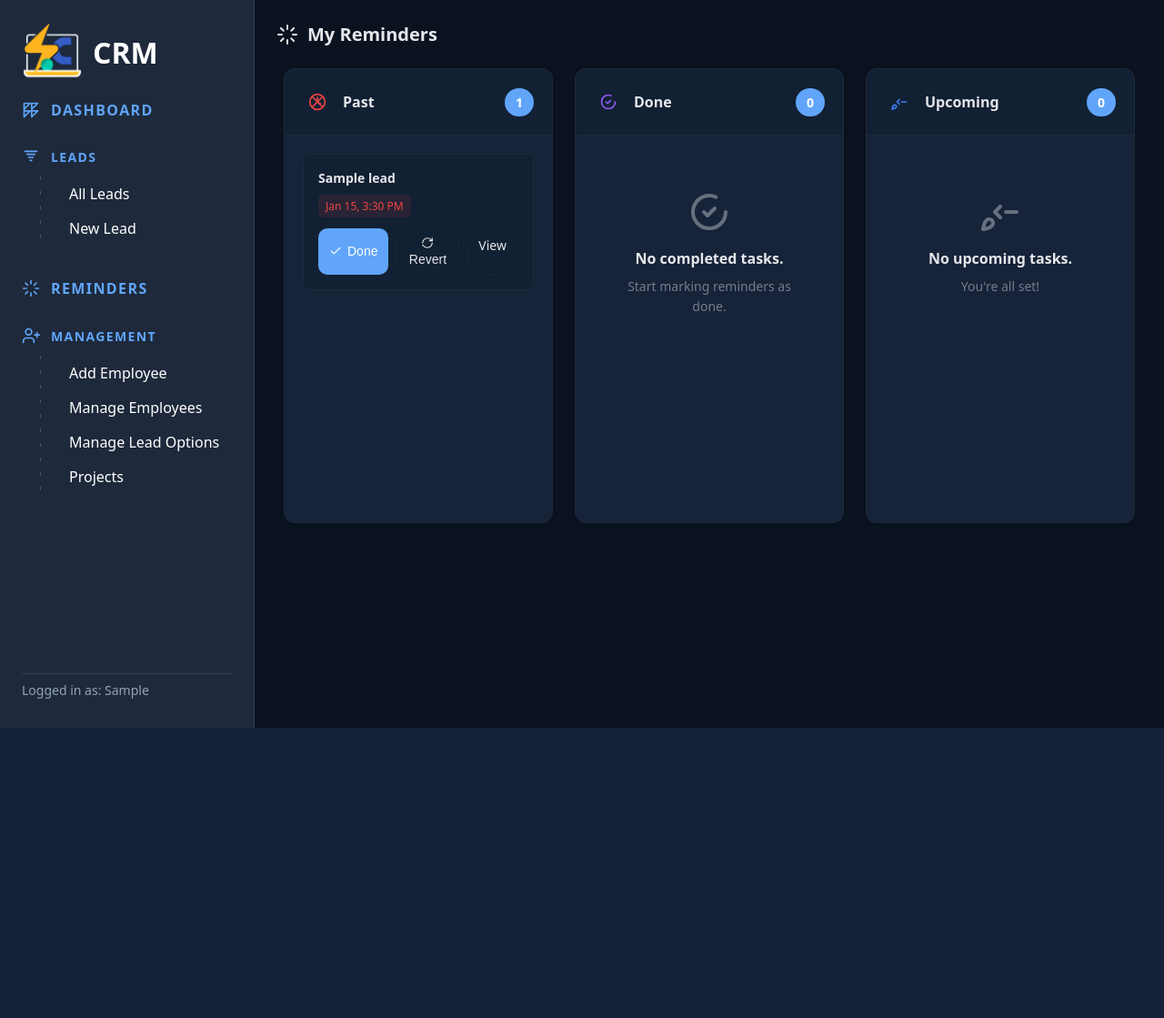
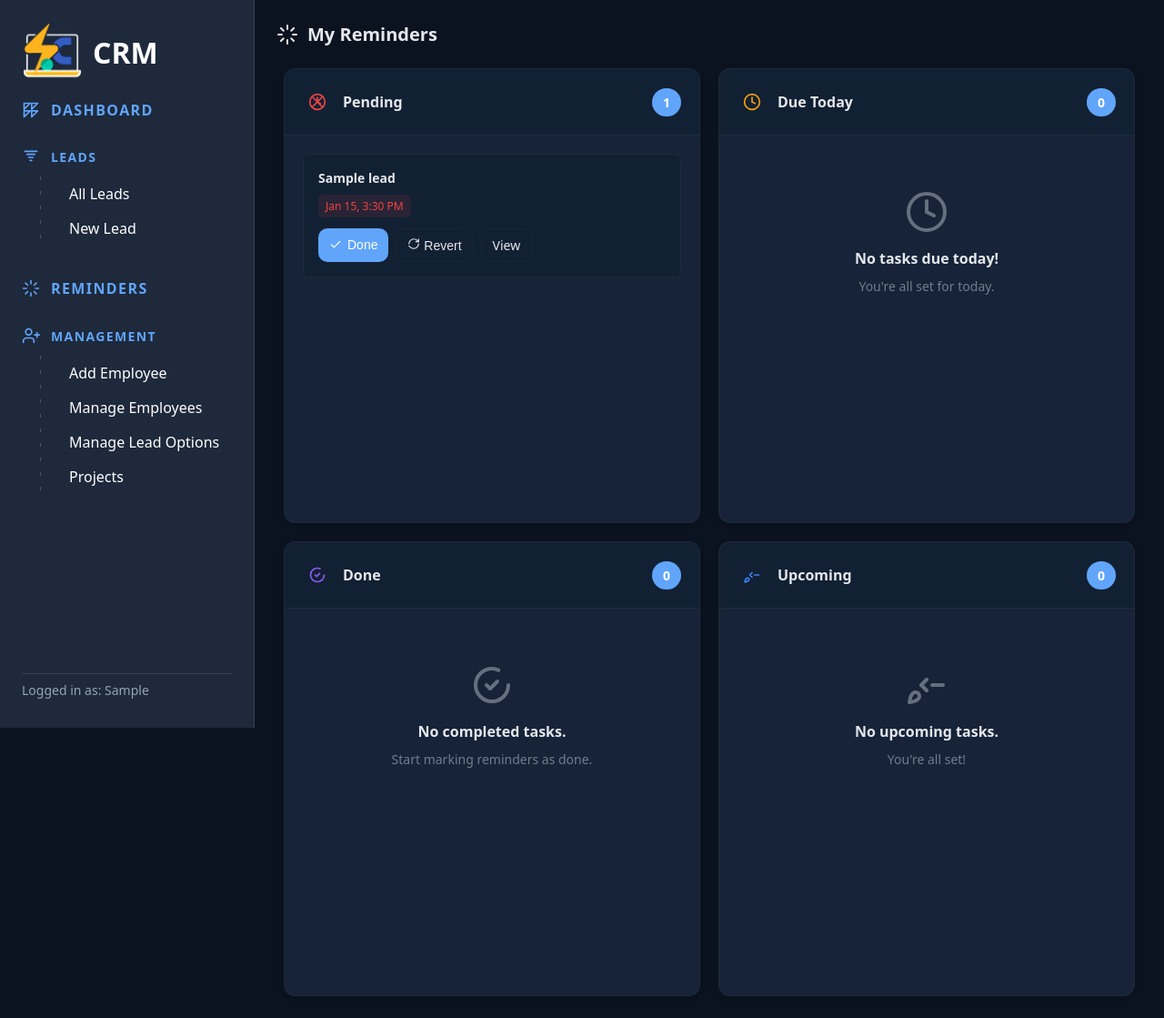
Before and after one commit to afzalhussainj/CRM_Leads, a Django app: page /reminders/ in a window 1280 px wide. Shown: the whole page at 91% size. Before the commit the page ends 800 px from the top, so only its background shows below. Run offline with Django 3.2, Linux system fonts and the light colour scheme; a user stored in the database is signed in; tables that the repository leaves empty hold one stand-in row (values such as "Sample post"); parts of the project's set-up code (start-up, migrations or seed data) failed here and were passed over.

Commit message:
reminders enhancemenet

```diff
--- a/CRM/leads/ui_views.py
+++ b/CRM/leads/ui_views.py
@@ -415,7 +415,11 @@ class RemindersView(LoginRequiredMixin, View):
         return super().dispatch(request, *args, **kwargs)
 
     def get(self, request):
+        from datetime import datetime, timedelta
         now = timezone.now()
+        today_start = now.replace(hour=0, minute=0, second=0, microsecond=0)
+        today_end = now.replace(hour=23, minute=59, second=59, microsecond=999999)
+        tomorrow_start = today_start + timedelta(days=1)
 
         if int(request.user.profile.role) == UserRole.EMPLOYEE.value:
             # Get leads assigned to this employee
@@ -424,33 +428,35 @@ class RemindersView(LoginRequiredMixin, View):
             # Get leads assigned to the manager
             assigned_leads = Lead.objects.filter(assigned_to=request.user.profile)
 
-        # Past reminders: passed date, still pending
-        past_reminders = assigned_leads.filter(
-            follow_up_at__lt=now,
+        # Pending reminders: yesterday and before, still pending
+        pending_reminders = assigned_leads.filter(
+            follow_up_at__lt=today_start,
             follow_up_status='pending'
         ).order_by('follow_up_at')
 
-        # Done reminders: status is done (only show if manager updated them)
-        if int(request.user.profile.role) == UserRole.EMPLOYEE.value:
-            done_reminders = assigned_leads.filter(
-                follow_up_status='done'
-            ).order_by('-follow_up_at')
-        else:  # MANAGER
-            # For managers, show done reminders that they marked as done
-            done_reminders = assigned_leads.filter(
-                follow_up_status='done'
-            ).order_by('-follow_up_at')
-
-        # Upcoming reminders: future date, still pending
-        upcoming_reminders = assigned_leads.filter(
-            follow_up_at__gt=now,
+        # Due today reminders: today's date, still pending
+        due_today_reminders = assigned_leads.filter(
+            follow_up_at__gte=today_start,
+            follow_up_at__lte=today_end,
             follow_up_status='pending'
         ).order_by('follow_up_at')
 
+        # Upcoming reminders: tomorrow and after, still pending
+        upcoming_reminders = assigned_leads.filter(
+            follow_up_at__gte=tomorrow_start,
+            follow_up_status='pending'
+        ).order_by('follow_up_at')
+
+        # Done reminders: status is done
+        done_reminders = assigned_leads.filter(
+            follow_up_status='done'
+        ).order_by('-follow_up_at')
+
         context = {
-            'past_reminders': past_reminders,
+            'pending_reminders': pending_reminders,
+            'due_today_reminders': due_today_reminders,
+            'upcoming_reminders': upcoming_reminders,
             'done_reminders': done_reminders,
-            'upcoming_reminders': upcoming_reminders,
             'user_role': request.user.profile,
             'UserRole': UserRole,
         }
--- a/CRM/templates/ui/reminders.html
+++ b/CRM/templates/ui/reminders.html
@@ -12,9 +12,9 @@
 </div>
 
 <div class="reminders-board">
-  <!-- Past Reminders -->
+  <!-- Pending Reminders -->
   <div class="reminder-column">
-    <div class="column-header past">
+    <div class="column-header pending">
       <div class="header-content">
         <div class="header-icon">
           <svg width="20" height="20" viewBox="0 0 24 24" fill="none" xmlns="http://www.w3.org/2000/svg">
@@ -23,13 +23,13 @@
             <path d="M18 6L6 18M6 6l12 12" stroke="currentColor" stroke-width="2" stroke-linecap="round"/>
           </svg>
         </div>
-        <h3>Past</h3>
+        <h3>Pending</h3>
       </div>
-      <span class="count">{{ past_reminders.count }}</span>
+      <span class="count">{{ pending_reminders.count }}</span>
     </div>
     <div class="column-content">
-      {% for lead in past_reminders %}
-      <div class="reminder-card past">
+      {% for lead in pending_reminders %}
+      <div class="reminder-card pending">
         <div class="card-header">
           <h4>{{ lead.title }}</h4>
           <span class="date overdue">{{ lead.follow_up_at|date:"M d, g:i A" }}</span>
@@ -62,7 +62,63 @@
           </svg>
         </div>
         <p>All caught up!</p>
-        <span>No past reminders.</span>
+        <span>No pending reminders.</span>
+      </div>
+      {% endfor %}
+    </div>
+  </div>
+
+  <!-- Due Today Reminders -->
+  <div class="reminder-column">
+    <div class="column-header due-today">
+      <div class="header-content">
+        <div class="header-icon">
+          <svg width="20" height="20" viewBox="0 0 24 24" fill="none" xmlns="http://www.w3.org/2000/svg">
+            <circle cx="12" cy="12" r="10" stroke="currentColor" stroke-width="2"/>
+            <path d="M12 6v6l4 2" stroke="currentColor" stroke-width="2" stroke-linecap="round"/>
+            <path d="M12 2v4M12 18v4M4.93 4.93l2.83 2.83M16.24 16.24l2.83 2.83M2 12h4M18 12h4M4.93 19.07l2.83-2.83M16.24 7.76l2.83-2.83" stroke-width="2" stroke-linecap="round" stroke-linejoin="round"/>
+          </svg>
+        </div>
+        <h3>Due Today</h3>
+      </div>
+      <span class="count">{{ due_today_reminders.count }}</span>
+    </div>
+    <div class="column-content">
+      {% for lead in due_today_reminders %}
+      <div class="reminder-card due-today">
+        <div class="card-header">
+          <h4>{{ lead.title }}</h4>
+          <span class="date today">{{ lead.follow_up_at|date:"M d, g:i A" }}</span>
+        </div>
+        <div class="card-actions">
+          <button class="btn small primary" onclick="markAsDone('{{ lead.pk }}')">
+            <svg width="14" height="14" viewBox="0 0 24 24" fill="none" xmlns="http://www.w3.org/2000/svg">
+              <path d="M20 6L9 17l-5-5" stroke="currentColor" stroke-width="2" stroke-linecap="round" stroke-linejoin="round"/>
+            </svg>
+            Done
+          </button>
+          <button class="btn small ghost" onclick="revertToPending('{{ lead.pk }}')">
+            <svg width="14" height="14" viewBox="0 0 24 24" fill="none" xmlns="http://www.w3.org/2000/svg">
+              <path d="M3 12a9 9 0 0 1 9-9 9.75 9.75 0 0 1 6.74 2.74L21 8" stroke="currentColor" stroke-width="2" stroke-linecap="round" stroke-linejoin="round"/>
+              <path d="M21 3v5h-5" stroke="currentColor" stroke-width="2" stroke-linecap="round" stroke-linejoin="round"/>
+              <path d="M21 12a9 9 0 0 1-9 9 9.75 9.75 0 0 1-6.74-2.74L3 16" stroke="currentColor" stroke-width="2" stroke-linecap="round" stroke-linejoin="round"/>
+            </svg>
+            Revert
+          </button>
+          <a class="btn small ghost" href="/ui/leads/{{ lead.pk }}/">View</a>
+        </div>
+      </div>
+      {% empty %}
+      <div class="empty-column">
+        <div class="empty-icon">
+          <svg width="48" height="48" viewBox="0 0 24 24" fill="none" xmlns="http://www.w3.org/2000/svg">
+            <circle cx="12" cy="12" r="10" stroke="currentColor" stroke-width="2"/>
+            <path d="M12 6v6l4 2" stroke="currentColor" stroke-width="2" stroke-linecap="round"/>
+            <path d="M12 2v4M12 18v4M4.93 4.93l2.83 2.83M16.24 16.24l2.83 2.83M2 12h4M18 12h4M4.93 19.07l2.83-2.83M16.24 7.76l2.83-2.83" stroke-width="2" stroke-linecap="round" stroke-linejoin="round"/>
+          </svg>
+        </div>
+        <p>No tasks due today!</p>
+        <span>You're all set for today.</span>
       </div>
       {% endfor %}
     </div>
@@ -218,8 +274,8 @@
 <style>
   .reminders-board {
     display: grid;
-    grid-template-columns: repeat(3, 1fr);
-    gap: 24px;
+    grid-template-columns: repeat(4, 1fr);
+    gap: 20px;
     margin-top: 24px;
     padding: 0 8px;
   }
@@ -265,8 +321,12 @@
     color: var(--muted);
   }
 
-  .column-header.past .header-icon {
+  .column-header.pending .header-icon {
     color: #ef4444;
+  }
+
+  .column-header.due-today .header-icon {
+    color: #f59e0b;
   }
 
   .column-header.done .header-icon {
@@ -346,6 +406,11 @@
     background: rgba(239, 68, 68, 0.1);
   }
 
+  .date.today {
+    color: #f59e0b;
+    background: rgba(245, 158, 11, 0.1);
+  }
+
   .date.completed {
     color: #8b5cf6;
     background: rgba(139, 92, 246, 0.1);
@@ -397,7 +462,14 @@
     opacity: 0.7;
   }
 
-  @media (max-width: 1200px) {
+  @media (max-width: 1400px) {
+    .reminders-board {
+      grid-template-columns: repeat(2, 1fr);
+      gap: 20px;
+    }
+  }
+
+  @media (max-width: 1000px) {
     .reminders-board {
       grid-template-columns: 1fr;
       gap: 20px;
```
